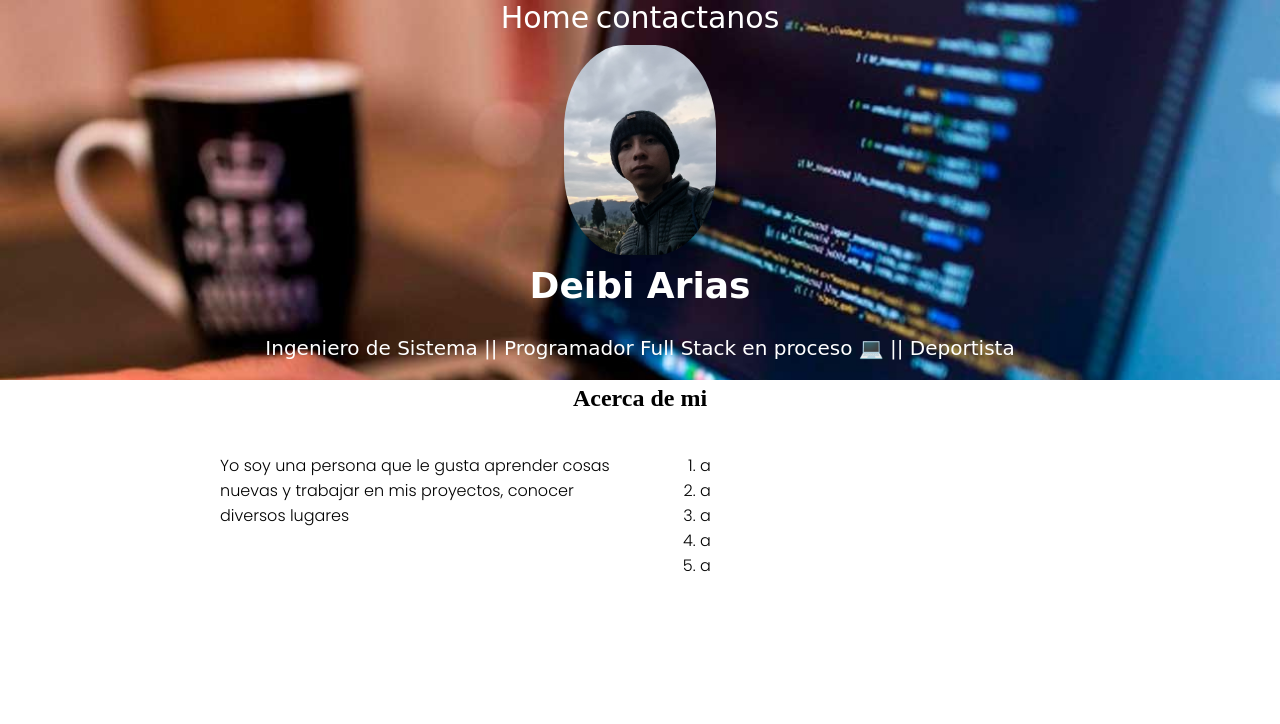
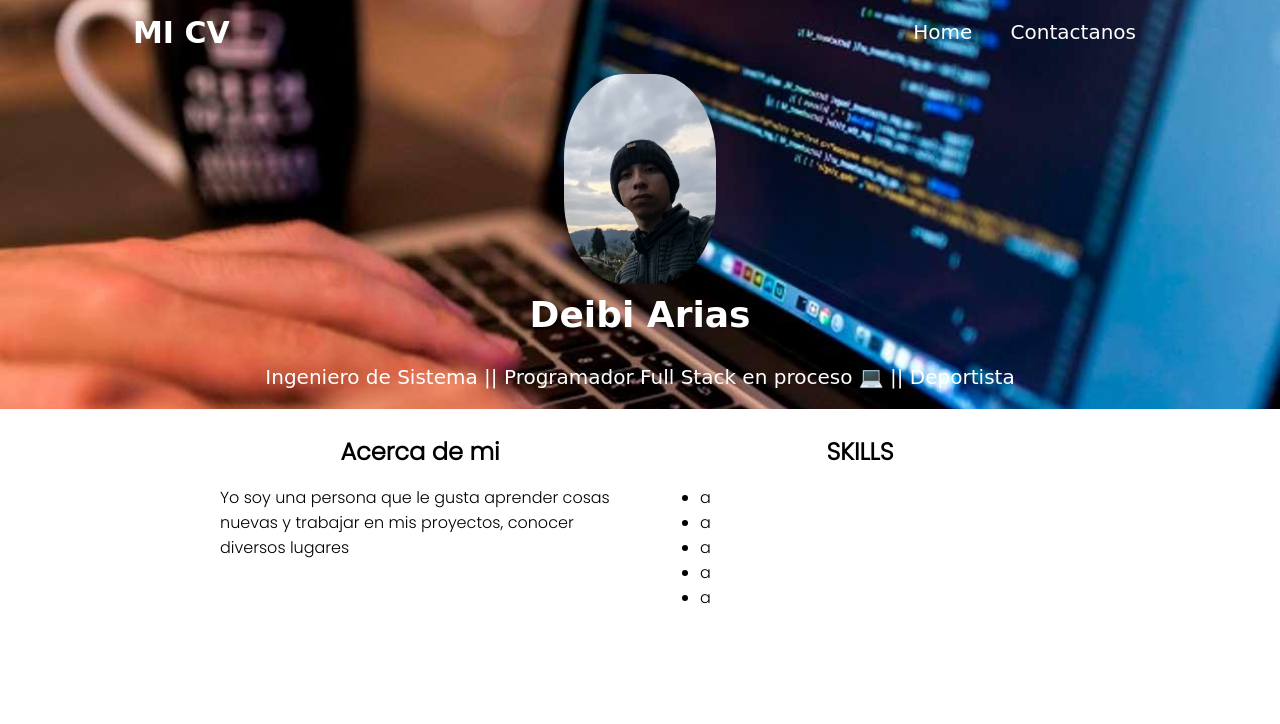
Before and after one commit to dgagan2/Proyectos, a plain HTML site: page Proyecto/index.html in a window 1280 px wide. Shown: the top 724 px of the page. Drawn offline with Linux system fonts and the light colour scheme; a web font is replaced by a local one.

Commit message:
Se agrego navbar,cambio estilo, se adapto requisitos

```diff
--- a/Proyecto/css/index.css
+++ b/Proyecto/css/index.css
@@ -10,8 +10,9 @@ h1{
 }
 header{
     background-image: url(../media/fondo2.png);
-    background-color: #cccccc;
-    background-size: 100%;
+    background-size: cover;
+    background-position: center;
+    background-repeat: no-repeat;
     color: white;
     display: flex;
     flex-direction: column;
@@ -19,11 +20,19 @@ header{
     font-family: 'Poor Story', cursive;
     font-size: 20px;
 }
-nav *{
-    display: inline;
+.navbar{
+    display: flex;
+    align-items: center;
+    justify-content: space-between;
+    width: 80%;
+    margin: auto;
+}
+.lista_nav *{
+    list-style: none;
+    display: inline-block;
+    margin: 0 8px;
+    text-decoration: none;
     color: white;
-    font-size: 30px;
-
 }
 .contenido{
     display: flex;
@@ -35,7 +44,7 @@ article{
     width: 400px;
     font-family: 'Poppins', sans-serif;
 }
-.photo_perfil{
+.image-profile{
     height: 210px;
     border-radius: 40%;
     margin-top: 10px
@@ -45,10 +54,19 @@ article{
     justify-content: space-around;
     align-items: center;
 }
-h2{
+h2,h3{
     display: flex;
     justify-content: center;
     margin: 5px;
+}
+a{
+    text-decoration: none;
+    list-style: none;
+}
+h3{
+    font-size: 30px;
+    font-family: 'Poor Story', cursive;
+    color: white;
 }
 #text_conta{
     display: flex;
--- a/Proyecto/index.html
+++ b/Proyecto/index.html
@@ -10,28 +10,32 @@
 </head>
 <body>
     <header>
-        <nav>
-            <a href="" style="text-decoration:none;">Home</a>
-            <a href="./form.html" style="text-decoration:none;">contactanos</a>
+        <nav class="navbar">
+            <a href="#"><h3>MI CV</h3></a>
+            <ul class="lista_nav">
+                <li><a href="">Home</a></li>
+                <li><a href="./form/form.html">Contactanos</a></li>
+            </ul>
         </nav>
-        <img  class="photo_perfil" src="./media/perfil.jpg" alt="profile-image"/>
+        <img  class="image-profile" src="./media/perfil.jpg" alt="image-profile"/>
         <h1>Deibi Arias</h1>
         <p>Ingeniero de Sistema || Programador Full Stack en proceso 💻 || Deportista</p>
     </header>
     <main>
-        <h2>Acerca de mi</h2>
         <div class="contenido">
             <article>
+                <h2>Acerca de mi</h2>
                 <p>Yo soy una persona que le gusta aprender cosas nuevas y trabajar en mis proyectos, conocer diversos lugares</p>
             </article>
             <article>
-                <ol>
+                <h2>SKILLS</h2>
+                <ul>
                     <li>a</li>
                     <li>a</li>
                     <li>a</li>
                     <li>a</li>
                     <li>a</li>
-                </ol>
+                </ul>
             </article>
         </div>
     </main>
@@ -42,13 +46,13 @@
                 <a href="./form/form.html"><button>Formulario</button></a>
             </div>
             <div>
-                <a href="https://es-la.facebook.com/" style="text-decoration:none;" target="_blank">
+                <a href="https://es-la.facebook.com/" target="_blank">
                     <img src="./media/facebook.png" alt="go_to_facebook">
                 </a>
-                <a href="https://www.instagram.com/" style="text-decoration:none;" target="_blank">
+                <a href="https://www.instagram.com/" target="_blank">
                     <img src="./media/instagram.png" alt="go_to_instagram">
                 </a>
-                <a href="https://co.linkedin.com/" style="text-decoration:none;" target="_blank">
+                <a href="https://co.linkedin.com/" target="_blank">
                     <img src="./media/linkedin.png" alt="go_to_linkedin">
                 </a>
             </div>
@@ -58,7 +62,6 @@
                 </a>
             </div>
         </div>
-
     </footer>
 </body>
 </html>
```
Also changed, not shown: Proyecto/form/form.html (+7 -4 lines).
